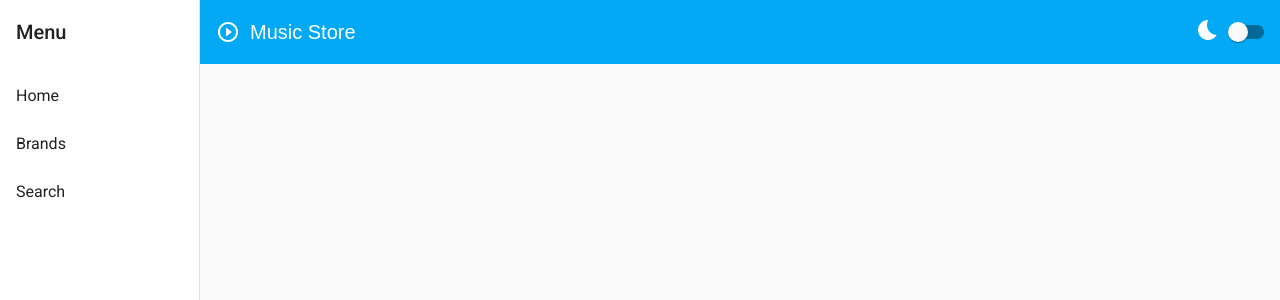
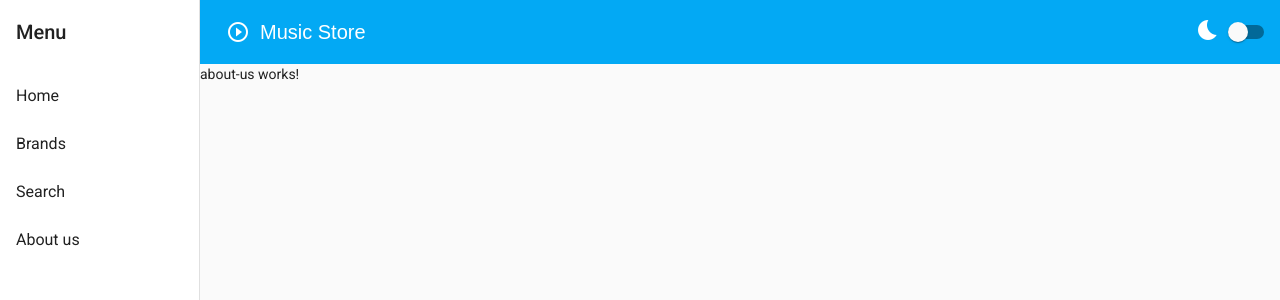
Before and after one commit to jmRicardo/music-store, an Angular app: page /about in a window 1280 px wide. Before the commit this address led to /. Shown: the top 300 px of the page. Built offline with nearby package versions, Linux system fonts and the light colour scheme.

Commit message:
creado componente about us

```diff
--- /dev/null
+++ b/src/app/about-us/about-us.component.html
@@ -0,0 +1 @@
+<p>about-us works!</p>
--- /dev/null
+++ b/src/app/about-us/about-us.component.ts
@@ -0,0 +1,15 @@
+import { Component, OnInit } from '@angular/core';
+
+@Component({
+  selector: 'app-about-us',
+  templateUrl: './about-us.component.html',
+  styleUrls: ['./about-us.component.css']
+})
+export class AboutUsComponent implements OnInit {
+
+  constructor() { }
+
+  ngOnInit(): void {
+  }
+
+}
--- a/src/app/app-routing.module.ts
+++ b/src/app/app-routing.module.ts
@@ -1,10 +1,12 @@
 import { NgModule } from '@angular/core';
 import { RouterModule, Routes } from '@angular/router';
+import { AboutUsComponent } from './about-us/about-us.component';
 import { BrandComponent } from './brand/brand.component';
 
 const routes: Routes = [
 
-  { path: 'brands', component: BrandComponent }
+  { path: 'brands', component: BrandComponent},
+  { path: 'about', component: AboutUsComponent }
 ];
 
 @NgModule({
--- a/src/app/app.module.ts
+++ b/src/app/app.module.ts
@@ -18,12 +18,14 @@ import { MatMenuModule } from '@angular/material/menu';
 import { HttpClientModule } from '@angular/common/http';
 import { MatSlideToggleModule } from '@angular/material/slide-toggle';
 import { FormsModule } from '@angular/forms';
+import { AboutUsComponent } from './about-us/about-us.component';
 
 @NgModule({
   declarations: [
     AppComponent,
     NavComponent,
-    BrandComponent
+    BrandComponent,
+    AboutUsComponent
   ],
   imports: [
     MatSlideToggleModule,
--- a/src/app/brand/brand.component.html
+++ b/src/app/brand/brand.component.html
@@ -1,5 +1,4 @@
 <div class="grid-container">
-  <h1 class="mat-h1">Brands</h1>
   <mat-grid-list cols="2" rowHeight="350px">
     <mat-grid-tile *ngFor="let card of cards" [colspan]="card.col" [rowspan]="card.row">
       <mat-card class="dashboard-card card-image" [style.background-image]="getImage(card.image)">
--- a/src/app/nav/nav.component.html
+++ b/src/app/nav/nav.component.html
@@ -8,6 +8,7 @@
       <a mat-list-item href="#">Home</a>
       <a mat-list-item routerLink="/brands">Brands</a>
       <a mat-list-item href="#">Search</a>
+      <a mat-list-item href="/about">About us</a>
     </mat-nav-list>
   </mat-sidenav>
   <mat-sidenav-content>
@@ -21,7 +22,7 @@
         <mat-icon aria-label="Side nav toggle icon">menu</mat-icon>
       </button>
 
-      <mat-icon style="padding-right: 10px;">play_circle_outlined</mat-icon>
+      <mat-icon style="padding: 0px 10px 00px 10px;">play_circle_outlined</mat-icon>
       <span style="font-family: 'Fjalla One', sans-serif;">Music Store</span>
 
       <span style="flex:auto"></span>
```
Also changed, not shown: src/app/about-us/about-us.component.css (added), 1 other file (tests, documents, lock files or other folders).
